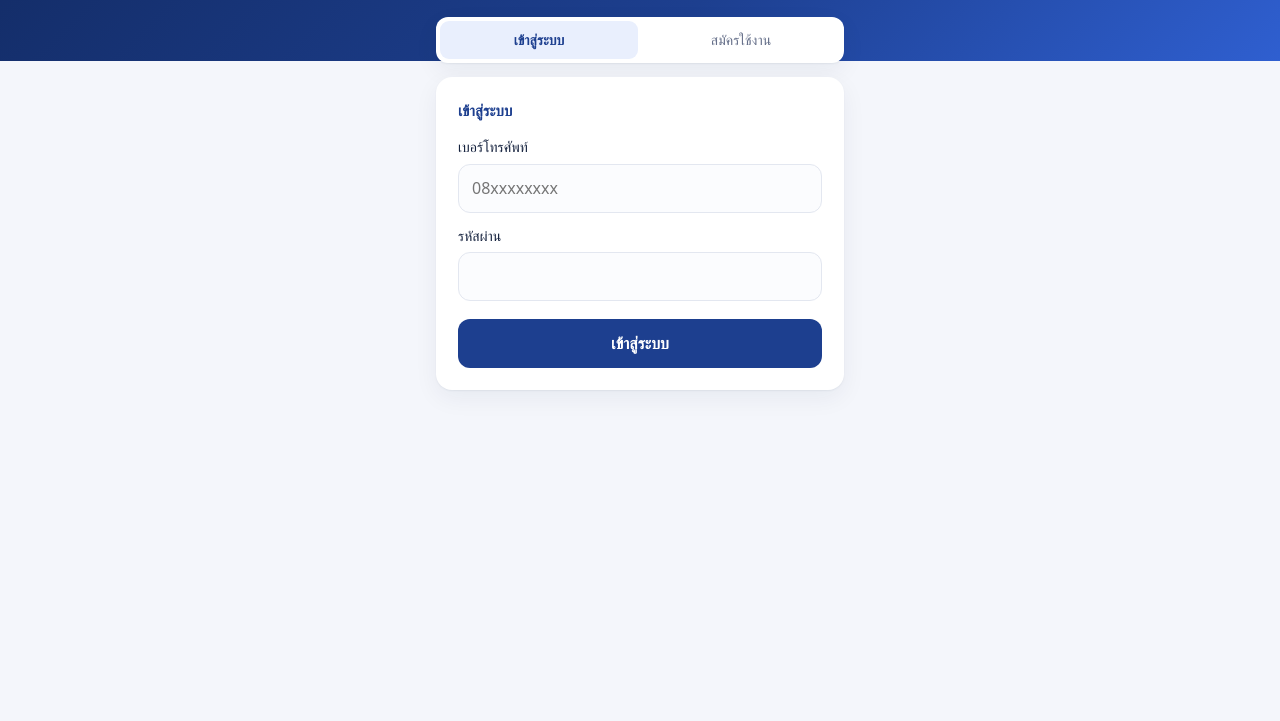
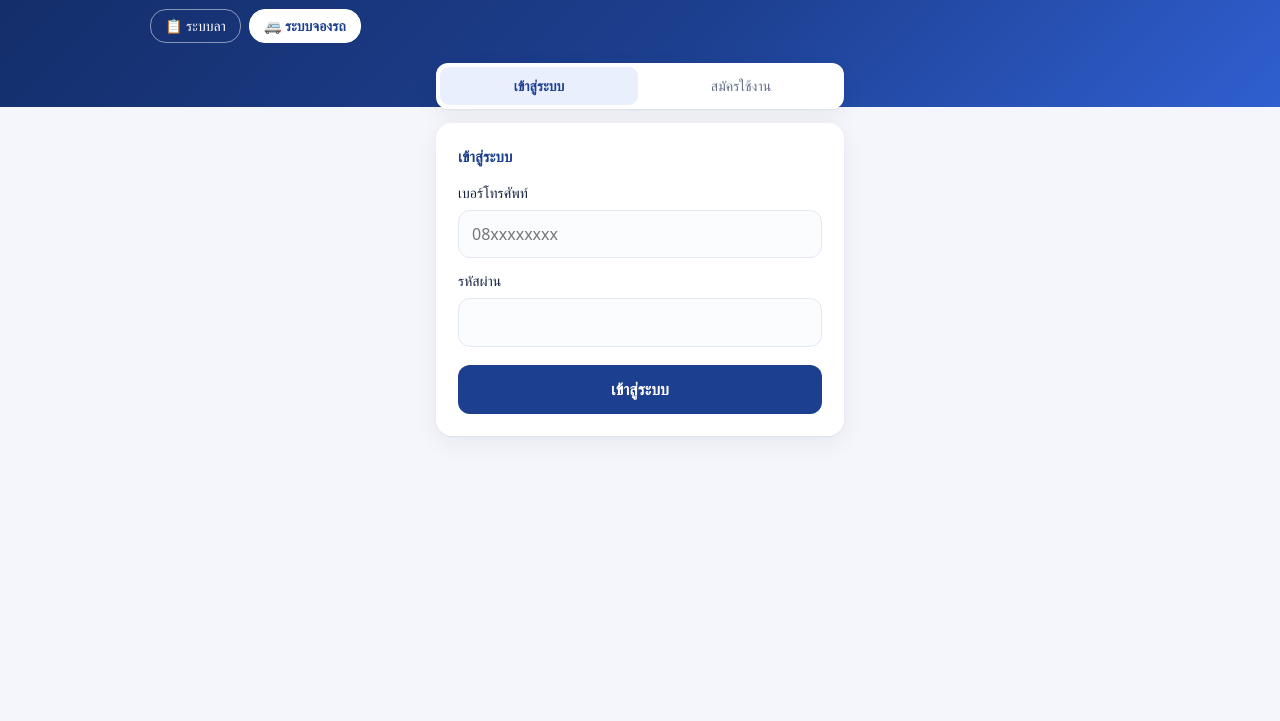
Before and after one commit to webmainkp/carbook, a plain HTML site: page index.html in a window 1280 px wide. Shown: the part 79-800 px from the top of the page. Drawn offline with Linux system fonts and the light colour scheme; a web font is replaced by a local one.

Commit message:
Update index.html

```diff
--- a/index.html
+++ b/index.html
@@ -25,6 +25,9 @@
   header{background:linear-gradient(135deg,#132c66 0%,#1d3f8f 55%,#2f5fd0 100%);color:#fff;padding:22px 20px 64px}
   .head-in{max-width:880px;margin:0 auto;display:flex;align-items:center;gap:14px}
   .logo{width:46px;height:46px;border-radius:14px;background:rgba(255,255,255,.14);display:grid;place-items:center;flex:none}
+  .sitenav{display:flex;gap:8px;max-width:980px;margin:12px auto 0}
+  .sitenav a{color:#fff;text-decoration:none;padding:5px 14px;border-radius:16px;border:1px solid rgba(255,255,255,.5);font-size:14px}
+  .sitenav a.on{background:#fff;color:#1d3f8f;font-weight:600;border-color:#fff}
   header h1{margin:0;font-size:21px;font-weight:700;letter-spacing:.2px}
   header p{margin:0;opacity:.82;font-size:14px}
   .who{margin-left:auto;display:flex;align-items:center;gap:10px;text-align:right}
@@ -266,6 +269,7 @@
       <button id="btnOut">ออกจากระบบ</button>
     </div>
   </div>
+  <nav class="sitenav"><a href="../leave/">📋 ระบบลา</a><a class="on" href="./">🚐 ระบบจองรถ</a></nav>
 </header>
 
 <!-- ================= เข้าสู่ระบบ / สมัคร ================= -->
```
